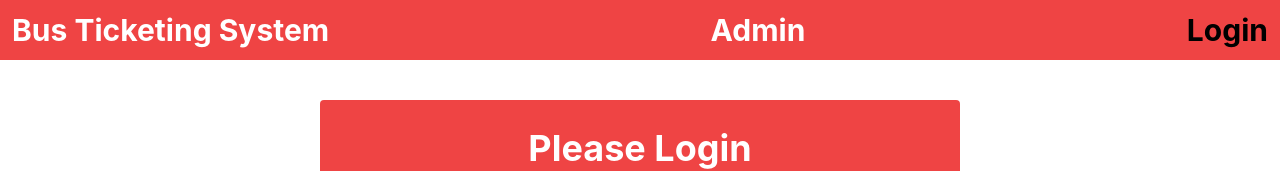
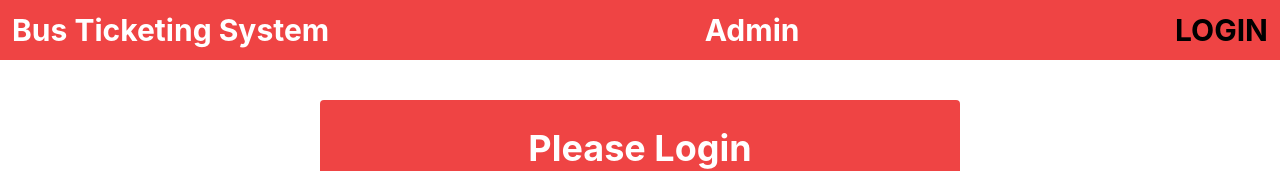
Before and after one commit to TanveerShahriar/CSE471-Project, a React (Create React App) app in the folder frontend/: page /login in a window 1280 px wide. Shown: the top 171 px of the page. Built offline with nearby package versions, Linux system fonts and the light colour scheme.

Commit message:
logout button added

```diff
--- a/frontend/src/Pages/Login/Login/Login.js
+++ b/frontend/src/Pages/Login/Login/Login.js
@@ -1,10 +1,11 @@
 import { useRef, useState } from "react";
-import { Link } from "react-router-dom";
+import { Link, useNavigate } from "react-router-dom";
 import Cookies from 'js-cookie';
 
 const Login = () => {
     const emailRef = useRef('');
     const passwordRef = useRef('');
+    const navigate = useNavigate();
 
     const handleLogin = async event => {
         event.preventDefault();
@@ -27,6 +28,7 @@ const Login = () => {
         });
 
         if (response.ok) {
+            navigate('/');
             console.log("done")
         } else {
             console.log("error")
--- a/frontend/src/Pages/Shared/Header/Header.js
+++ b/frontend/src/Pages/Shared/Header/Header.js
@@ -1,6 +1,8 @@
 import CustomLink from "../CustomLink/CustomLink";
+import { useLocation } from "react-router-dom";
 
 const Header = () => {
+    let location = useLocation();
     return (
         <div>
             <nav className="w-full bg-red-500 p-2">
@@ -11,9 +13,12 @@ const Header = () => {
                     <CustomLink to="/admin">
                         Admin
                     </CustomLink>
-                    <CustomLink to="/login">
-                        Login
-                    </CustomLink>
+                    {
+                        location.pathname !== "/login" ?
+                        <button className='font-bold text-2xl p-1 text-white'>LOGOUT</button>
+                        :
+                        <CustomLink to="/login">LOGIN</CustomLink>
+                    }
                 </div>
             </nav>
         </div>
```
